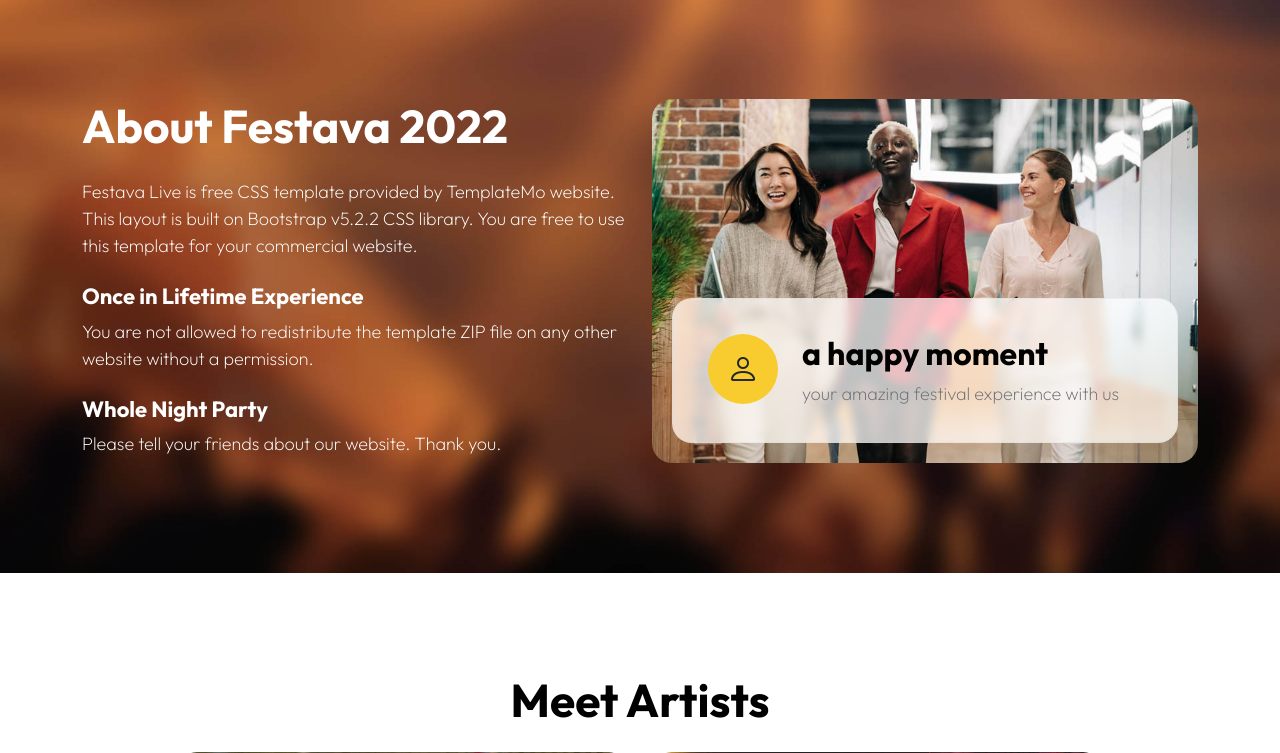
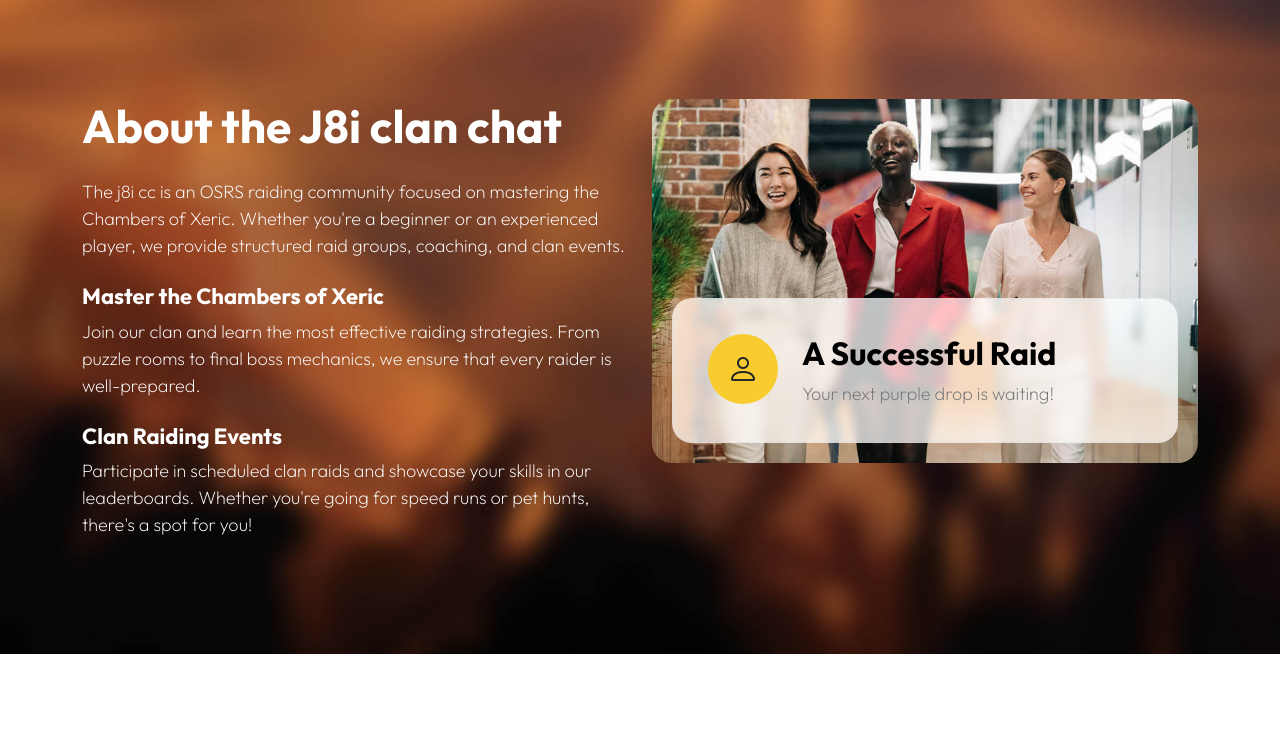
Before and after one commit to Isak-Landin/j8iraids, a Flask app: page / in a window 1280 px wide. Shown: the part 801-1554 px from the top of the page. Run offline with Flask 3, Linux system fonts and the light colour scheme; some libraries are stand-ins or nearby versions.

Commit message:
Auto commit

```diff
--- a/static/templates/index.html
+++ b/static/templates/index.html
@@ -103,31 +103,31 @@
                     <div class="row">
 
                         <div class="col-12 mt-auto mb-5 text-center">
-                            <small>J8i and what we do</small>
+                            <small>Chambers of Xeric Clan</small>
 
-                            <h1 class="text-white mb-5">Night Live 2023</h1>
+                            <h1 class="text-white mb-5">OSRS Raiding Community</h1>
 
-                            <a class="btn custom-btn smoothscroll" href="#section_2">Let's begin</a>
+                            <a class="btn custom-btn smoothscroll" href="#section_2">Join the Raid</a>
                         </div>
 
                         <div class="col-lg-12 col-12 mt-auto d-flex flex-column flex-lg-row text-center">
                             <div class="date-wrap">
                                 <h5 class="text-white">
                                     <i class="custom-icon bi-clock me-2"></i>
-                                    10 - 12<sup>th</sup>, Dec 2023
+                                    Raids Hosted Daily
                                 </h5>
                             </div>
 
                             <div class="location-wrap mx-auto py-3 py-lg-0">
                                 <h5 class="text-white">
                                     <i class="custom-icon bi-geo-alt me-2"></i>
-                                    National Center, United States
+                                    Old School RuneScape - Chambers of Xeric
                                 </h5>
                             </div>
 
                             <div class="social-share">
                                 <ul class="social-icon d-flex align-items-center justify-content-center">
-                                    <span class="text-white me-3">Share:</span>
+                                    <span class="text-white me-3">Invite Your Team:</span>
 
                                     <li class="social-icon-item">
                                         <a href="#" class="social-icon-link">
@@ -168,17 +168,20 @@
 
                         <div class="col-lg-6 col-12 mb-4 mb-lg-0 d-flex align-items-center">
                             <div class="services-info">
-                                <h2 class="text-white mb-4">About Festava 2022</h2>
+                                <h2 class="text-white mb-4">About the J8i clan chat</h2>
 
-                                <p class="text-white">Festava Live is free CSS template provided by TemplateMo website. This layout is built on Bootstrap v5.2.2 CSS library. You are free to use this template for your commercial website.</p>
+                                <p class="text-white">
+                                    The j8i cc is an OSRS raiding community focused on mastering the Chambers of Xeric.
+                                    Whether you're a beginner or an experienced player, we provide structured raid groups, coaching, and clan events.
+                                </p>
 
-                                <h6 class="text-white mt-4">Once in Lifetime Experience</h6>
+                                <h6 class="text-white mt-4">Master the Chambers of Xeric</h6>
 
-                                <p class="text-white">You are not allowed to redistribute the template ZIP file on any other website without a permission.</p>
+                                <p class="text-white">Join our clan and learn the most effective raiding strategies. From puzzle rooms to final boss mechanics, we ensure that every raider is well-prepared.</p>
 
-                                <h6 class="text-white mt-4">Whole Night Party</h6>
+                                <h6 class="text-white mt-4">Clan Raiding Events</h6>
 
-                                <p class="text-white">Please tell your friends about our website. Thank you.</p>
+                                <p class="text-white">Participate in scheduled clan raids and showcase your skills in our leaderboards. Whether you're going for speed runs or pet hunts, there's a spot for you!</p>
                             </div>
                         </div>
 
@@ -193,9 +196,9 @@
 
 
                                     <div class="ms-4">
-                                        <h3>a happy moment</h3>
+                                        <h3>A Successful Raid</h3>
 
-                                        <p class="mb-0">your amazing festival experience with us</p>
+                                        <p class="mb-0">Your next purple drop is waiting!</p>
                                     </div>
                                 </div>
                             </div>
```
